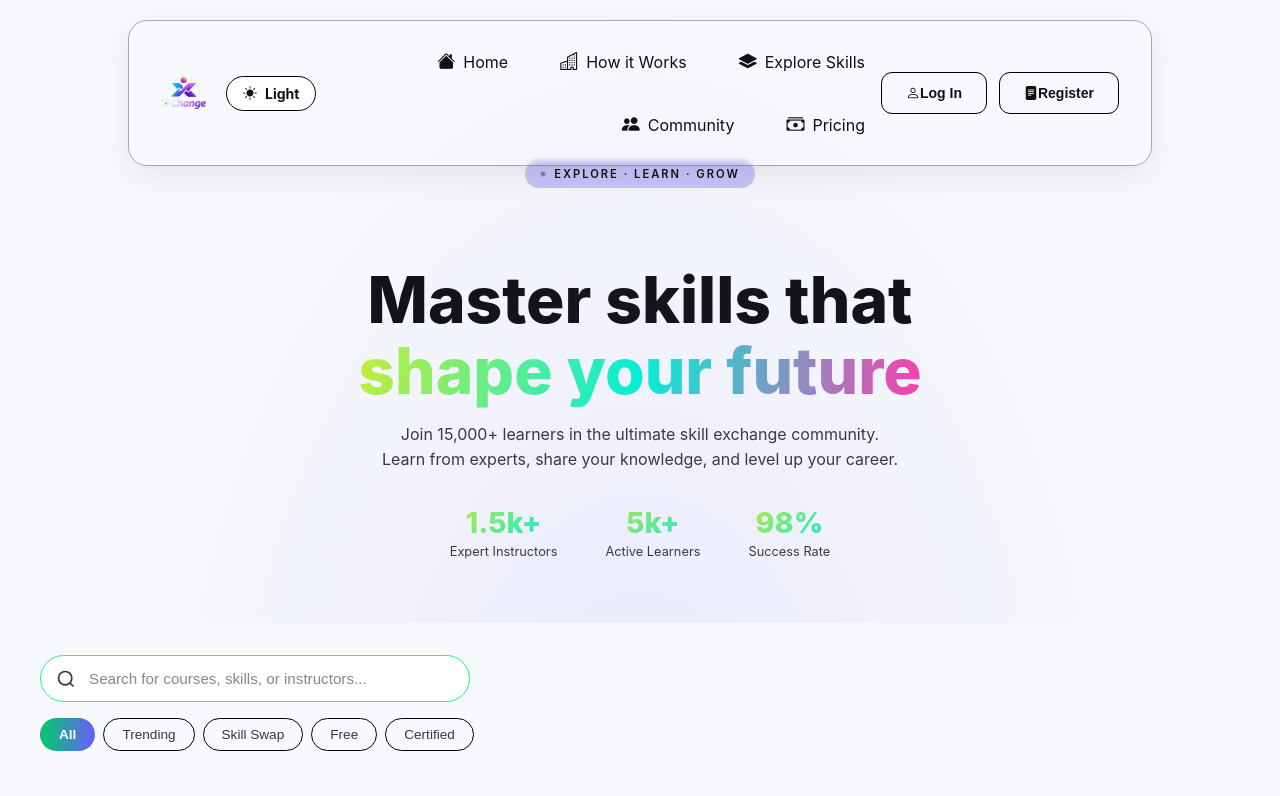
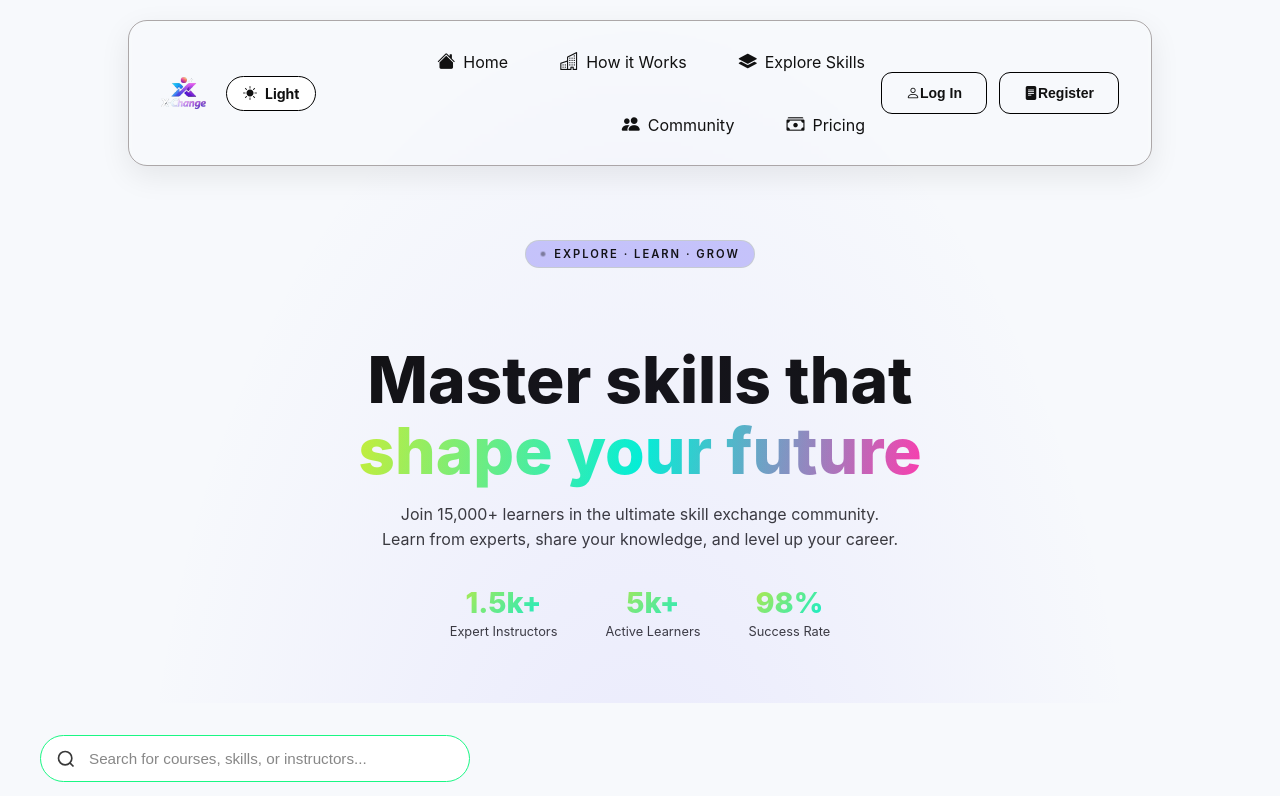
Before and after one commit to McAbdullahRamadan/X-Change-experimental-frontend, an Angular app in the folder X-Change-Demo/: page /courses in a window 1280 px wide. Shown: the top 796 px of the page. Built offline with nearby package versions, Linux system fonts and the light colour scheme.

Commit message:
padding Master Skills

```diff
--- a/X-Change-Demo/src/app/components/courses/courses.component.css
+++ b/X-Change-Demo/src/app/components/courses/courses.component.css
@@ -24,7 +24,7 @@
 /* ──────────────────────────────────────────────────────────── */
 .courses-hero {
   text-align: center;
-  padding: 10rem 2rem 4rem;
+  padding: 15rem 2rem 4rem;
   position: relative;
   overflow: hidden;
 
```
